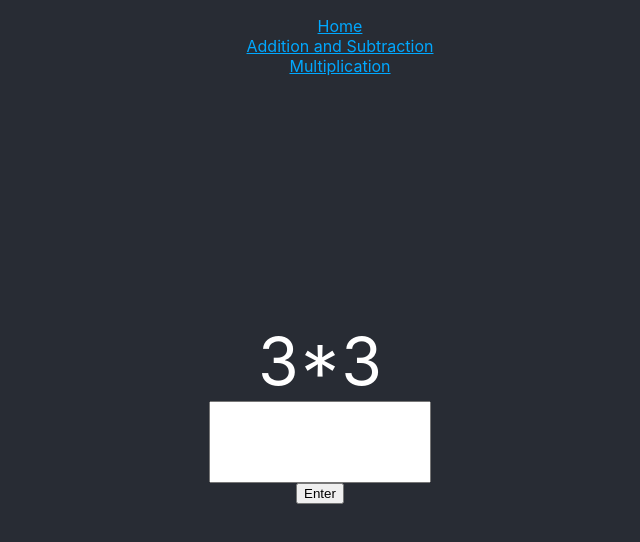
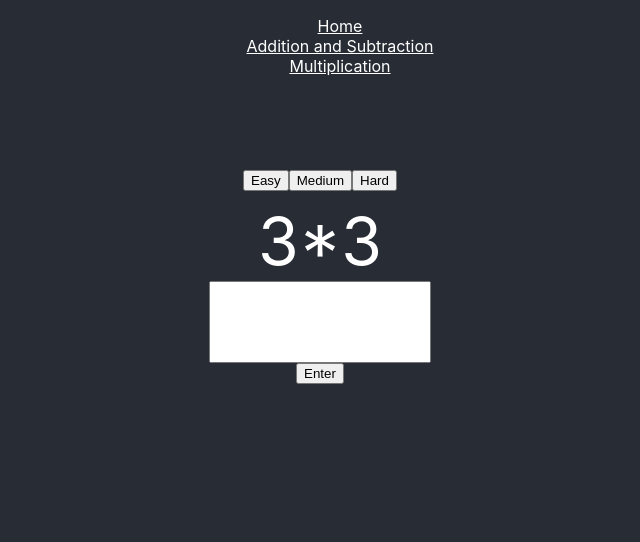
Before and after one commit to hannahcerezo/MathEquationGenerator, a React (Create React App) app: page /mult in a window 1280 px wide. Shown: the top 542 px of the page, without its empty margins (320-960 px from the left). Built offline with nearby package versions, Linux system fonts and the light colour scheme.

Commit message:
last push

```diff
--- a/src/App.css
+++ b/src/App.css
@@ -4,17 +4,6 @@ body {
 
 .App {
   text-align: center;
-}
-
-.App-logo {
-  height: 40vmin;
-  pointer-events: none;
-}
-
-@media (prefers-reduced-motion: no-preference) {
-  .App-logo {
-    animation: App-logo-spin infinite 20s linear;
-  }
 }
 
 .App-header {}
@@ -35,7 +24,7 @@ body {
 
 
 .eq-generator {
-  min-height: 80vh;
+  min-height: 40vh;
   display: flex;
   flex-direction: column;
   align-items: center;
@@ -62,9 +51,9 @@ ul li a {
 }
 
 ul li a {
-  color: #00a8ff;
+  color: white;
 }
 
 ul li a.active {
-  color: #00a8ff;
+  color: white;
 }
--- a/src/Components/AddAndSub.js
+++ b/src/Components/AddAndSub.js
@@ -50,7 +50,7 @@ const AddAndSub = () => {
           <div className="eq">
             <Equation operator={operator} setEq={eqVals} />
             <UserAnswer setUserAns={setUserAns} /> {isCorrect && '✅'} {isIncorrect && '❌'}
-            <button onClick={handleEnter}>Enter</button>
+            <button className="btn" onClick={handleEnter}>Enter</button>
           </div>
         }
       </div>
--- a/src/Components/Mult.js
+++ b/src/Components/Mult.js
@@ -30,10 +30,14 @@ const Mult = () => {
   return (
     <>
       <div className="mult">
-        <div className="mult eq-generator equation">
+
+        <div className="eq-generator equation">
+          <div classNam="level-select">
+            <button>Easy</button><button>Medium</button><button>Hard</button>
+          </div>
           <DisplayEquation firstVal={mEqVals.firstVal} secondVal={mEqVals.secondVal} operator={'*'} />
           <UserAnswer setUserAns={setUserAns} />
-          <button onClick={handleEnter}>Enter</button>
+          <button className="btn" onClick={handleEnter}>Enter</button>
         </div>
       </div>
     </>
```
